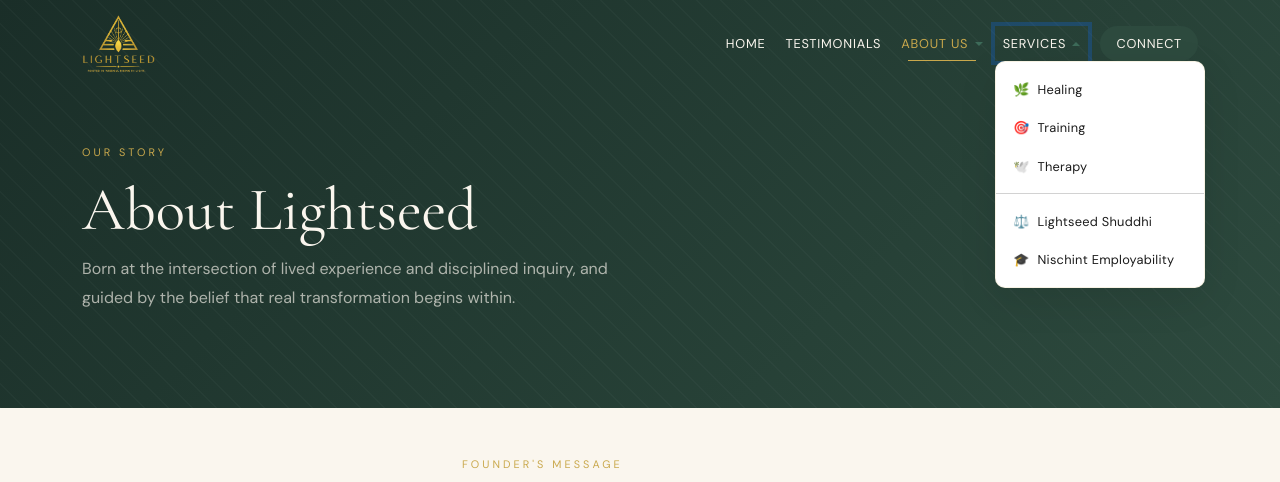
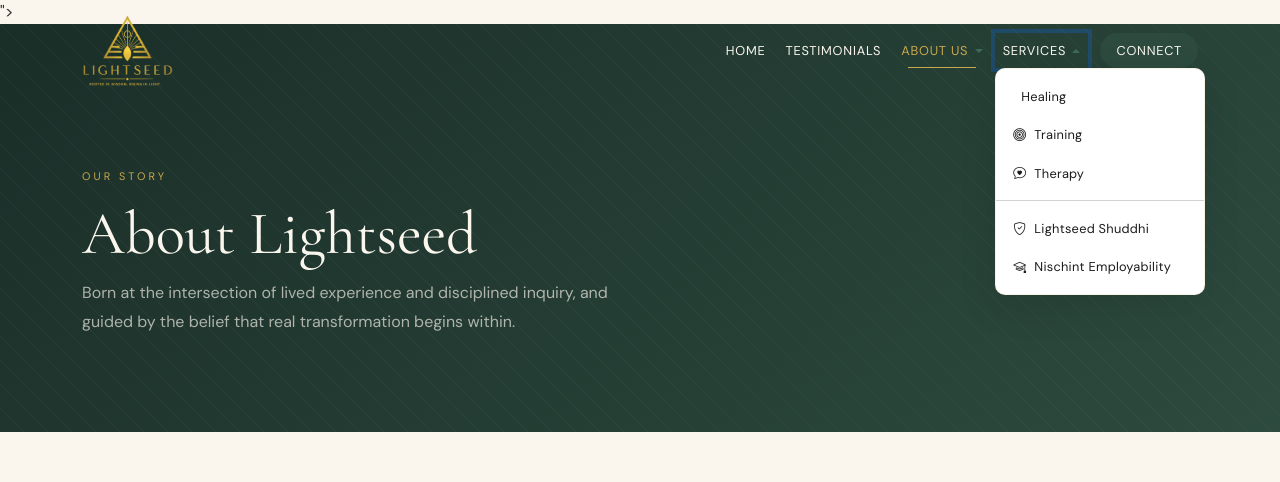
Before and after one commit to sanjoyghorai9933/lightspeed-app, a Flask app: page /about in a window 1280 px wide, after a click on "SERVICES". Shown: the top 482 px of the page. Run offline with Flask 3, Linux system fonts and the light colour scheme.

Commit message:
Refine navigation, icons, footer logo and site metadata

```diff
--- a/templates/base.html
+++ b/templates/base.html
@@ -3,7 +3,7 @@
 <head>
   <meta charset="UTF-8">
   <meta name="viewport" content="width=device-width, initial-scale=1.0">
-  <meta name="description" content="Lightseed Solutions LLP: Leadership, Healing, Therapy & Institutional Compliance. Rooted in Wisdom. Rising in Light.">
+  <meta name="description" content="Lightseed Solutions LLP: leadership development, institutional safety, employability, wellbeing and therapy. Practical human development for stronger people, teams and organisations.">
   <title>{% block title %}Lightseed Solutions LLP{% endblock %} | Rooted in Wisdom. Rising in Light.</title>
 
   <!-- Bootstrap 5 CSS -->
@@ -12,6 +12,7 @@
   <link href="https://cdn.jsdelivr.net/npm/bootstrap-icons@1.11.3/font/bootstrap-icons.min.css" rel="stylesheet">
   <!-- Lightseed CSS -->
   <link href="{{ url_for('static', filename='css/lightseed.css') }}" rel="stylesheet">
+  <link href="{{ url_for('static', filename='css/site-overrides.css') }}" rel="stylesheet">">
   {% block extra_css %}{% endblock %}
 </head>
 <body>
@@ -25,7 +26,7 @@
     <!-- Brand / Logo -->
     <a class="navbar-brand" href="/">
       <img src="{{ url_for('static', filename='images/logo.png') }}"
-           alt="Lightseed Logo" width="46" height="46">
+           alt="Lightseed Logo" width="72" height="72">
       <div class="brand-text ms-2">
         <span class="brand-name">Lightseed</span>
         <span class="brand-tagline">Rooted in wisdom · Rising in light</span>
@@ -60,12 +61,12 @@
           <a class="nav-link dropdown-toggle" href="/services" role="button"
              data-bs-toggle="dropdown" aria-expanded="false">Services</a>
           <ul class="dropdown-menu">
-            <li><a class="dropdown-item" href="/healing"><span class="me-2">🌿</span>Healing</a></li>
-            <li><a class="dropdown-item" href="/training"><span class="me-2">🎯</span>Training</a></li>
-            <li><a class="dropdown-item" href="/therapy"><span class="me-2">🕊️</span>Therapy</a></li>
+            <li><a class="dropdown-item" href="/healing"><i class="bi bi-leaf me-2" aria-hidden="true"></i>Healing</a></li>
+            <li><a class="dropdown-item" href="/training"><i class="bi bi-bullseye me-2" aria-hidden="true"></i>Training</a></li>
+            <li><a class="dropdown-item" href="/therapy"><i class="bi bi-chat-heart me-2" aria-hidden="true"></i>Therapy</a></li>
             <li><hr class="dropdown-divider"></li>
-            <li><a class="dropdown-item" href="/shuddhi"><span class="me-2">⚖️</span>Lightseed Shuddhi</a></li>
-            <li><a class="dropdown-item" href="/nischint"><span class="me-2">🎓</span>Nischint Employability</a></li>
+            <li><a class="dropdown-item" href="/shuddhi"><i class="bi bi-shield-check me-2" aria-hidden="true"></i>Lightseed Shuddhi</a></li>
+            <li><a class="dropdown-item" href="/nischint"><i class="bi bi-mortarboard me-2" aria-hidden="true"></i>Nischint Employability</a></li>
           </ul>
         </li>
         <li class="nav-item ms-lg-2">
@@ -75,8 +76,6 @@
     </div>
   </div>
 </nav>
-
-
 
 <!-- ─── PAGE CONTENT ────────────────────────────────── -->
 {% block content %}{% endblock %}
@@ -106,12 +105,12 @@
 <footer class="ls-footer pt-5 pb-3">
   <div class="container">
     <div class="row g-4 pb-4" style="border-bottom:1px solid rgba(255,255,255,0.06);">
-<!-- Brand -->
+      <!-- Brand -->
       <div class="col-lg-4 col-md-6">
         <div class="d-flex align-items-center gap-2 mb-3">
           <img src="{{ url_for('static', filename='images/logo.png') }}"
-               alt="Lightseed" width="46" height="46"
-               style="border-radius:8px;border:1px solid rgba(201,168,76,0.25);object-fit:cover;">
+               alt="Lightseed" width="72" height="72"
+               style="border-radius:8px;border:1px solid rgba(201,168,76,0.25);object-fit:contain;padding:5px;">
           <div>
             <div class="brand-name" style="color:var(--ls-cream);">Lightseed</div>
             <div class="brand-tagline">Rooted in wisdom · Rising in light</div>
@@ -124,18 +123,10 @@
         <a href="mailto:cxo@lightseed.in" style="color:var(--ls-gold);">cxo@lightseed.in</a><br>
         <a href="tel:+919988154353" style="color:rgba(250,246,238,0.5);">+91 9988154353</a>
         <div class="d-flex gap-2 mt-3">
-          <a href="https://www.linkedin.com/in/mini-gupta-a96b9175/" target="_blank" class="d-flex align-items-center justify-content-center"
-             style="width:34px;height:34px;border-radius:8px;background:rgba(255,255,255,0.06);color:rgba(250,246,238,0.55);">
-            <i class="bi bi-linkedin" style="font-size:0.85rem;"></i></a>
-          <a href="https://www.instagram.com/lightseedllp" target="_blank" class="d-flex align-items-center justify-content-center"
-             style="width:34px;height:34px;border-radius:8px;background:rgba(255,255,255,0.06);color:rgba(250,246,238,0.55);">
-            <i class="bi bi-instagram" style="font-size:0.85rem;"></i></a>
-          <a href="https://m.youtube.com/@lightseedlearning" target="_blank" class="d-flex align-items-center justify-content-center"
-             style="width:34px;height:34px;border-radius:8px;background:rgba(255,255,255,0.06);color:rgba(250,246,238,0.55);">
-            <i class="bi bi-youtube" style="font-size:0.85rem;"></i></a>
-          <a href="https://wa.me/919988154353" target="_blank" class="d-flex align-items-center justify-content-center"
-             style="width:34px;height:34px;border-radius:8px;background:rgba(255,255,255,0.06);color:rgba(250,246,238,0.55);">
-            <i class="bi bi-whatsapp" style="font-size:0.85rem;"></i></a>
+          <a href="https://www.linkedin.com/in/mini-gupta-a96b9175/" target="_blank" class="d-flex align-items-center justify-content-center" style="width:34px;height:34px;border-radius:8px;background:rgba(255,255,255,0.06);color:rgba(250,246,238,0.55);"><i class="bi bi-linkedin" style="font-size:0.85rem;"></i></a>
+          <a href="https://www.instagram.com/lightseedllp" target="_blank" class="d-flex align-items-center justify-content-center" style="width:34px;height:34px;border-radius:8px;background:rgba(255,255,255,0.06);color:rgba(250,246,238,0.55);"><i class="bi bi-instagram" style="font-size:0.85rem;"></i></a>
+          <a href="https://m.youtube.com/@lightseedlearning" target="_blank" class="d-flex align-items-center justify-content-center" style="width:34px;height:34px;border-radius:8px;background:rgba(255,255,255,0.06);color:rgba(250,246,238,0.55);"><i class="bi bi-youtube" style="font-size:0.85rem;"></i></a>
+          <a href="https://wa.me/919988154353" target="_blank" class="d-flex align-items-center justify-content-center" style="width:34px;height:34px;border-radius:8px;background:rgba(255,255,255,0.06);color:rgba(250,246,238,0.55);"><i class="bi bi-whatsapp" style="font-size:0.85rem;"></i></a>
         </div>
       </div>
 
@@ -192,12 +183,7 @@
 </a>
 
 <!-- Back to top -->
-<button id="backToTop" title="Back to top"
-  style="position:fixed;bottom:5.5rem;right:1.75rem;z-index:1050;
-         width:40px;height:40px;border-radius:50%;border:1px solid rgba(201,168,76,0.3);
-         background:var(--ls-cream);color:var(--ls-green-deep);
-         opacity:0;pointer-events:none;transition:opacity 0.3s;cursor:pointer;
-         display:flex;align-items:center;justify-content:center;font-size:1rem;">
+<button id="backToTop" title="Back to top" style="position:fixed;bottom:5.5rem;right:1.75rem;z-index:1050;width:40px;height:40px;border-radius:50%;border:1px solid rgba(201,168,76,0.3);background:var(--ls-cream);color:var(--ls-green-deep);opacity:0;pointer-events:none;transition:opacity 0.3s;cursor:pointer;display:flex;align-items:center;justify-content:center;font-size:1rem;">
   <i class="bi bi-arrow-up"></i>
 </button>
 <style>#backToTop.visible{opacity:1;pointer-events:auto;}</style>
```
